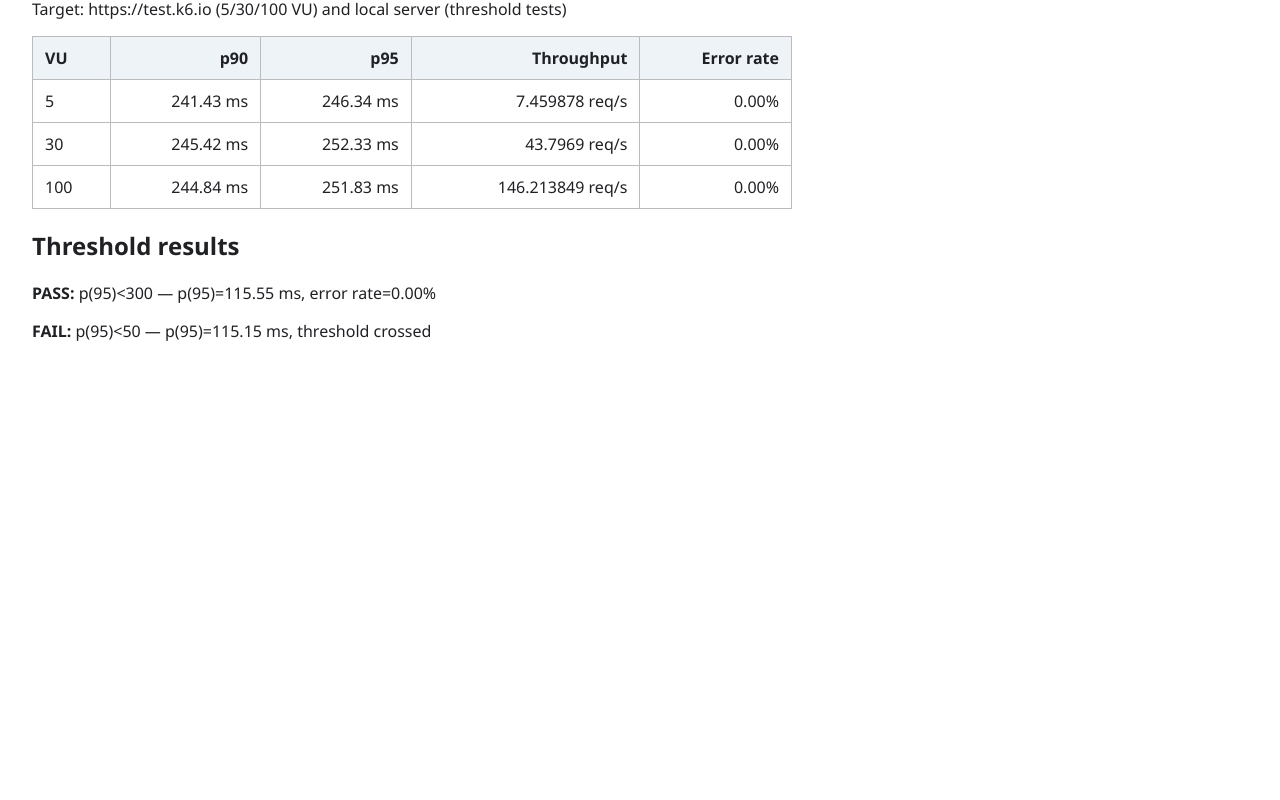
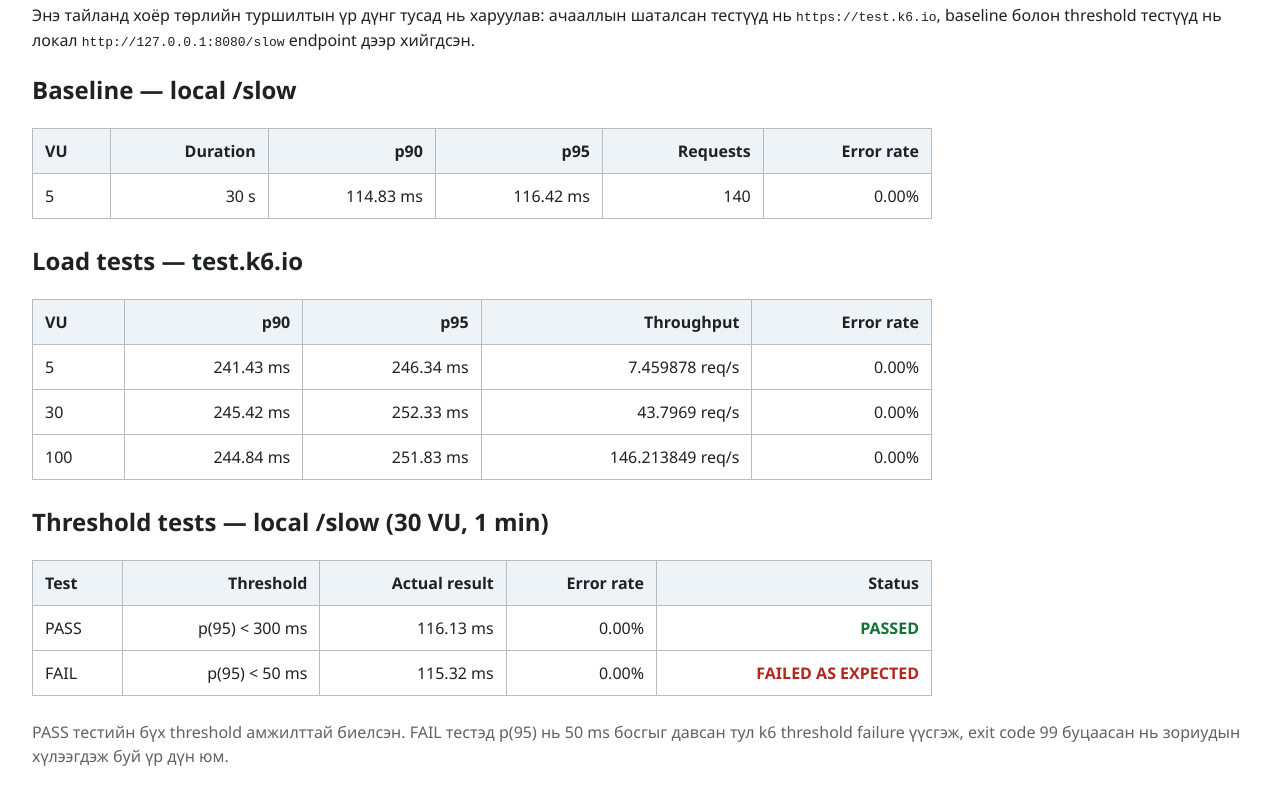
Before and after one commit to tsegmid12/F.CSA313, a website: page lab-2/summary.html in a window 1280 px wide. Shown: the part 93-893 px from the top of the page. Before the commit the page ends 800 px from the top, so only its background shows below. Drawn offline with Linux system fonts and the light colour scheme.

Commit message:
Update Lab 2 summary with latest threshold results

```diff
--- a/lab-2/summary.html
+++ b/lab-2/summary.html
@@ -2,27 +2,45 @@
 <html lang="mn">
 <head>
   <meta charset="utf-8">
+  <meta name="viewport" content="width=device-width, initial-scale=1">
   <title>Lab 2 k6 summary</title>
   <style>
-    body { font-family: Segoe UI, sans-serif; margin: 32px; color: #202124; }
+    body { font-family: Segoe UI, sans-serif; margin: 32px; color: #202124; line-height: 1.5; }
     h1 { margin-bottom: 8px; }
-    table { border-collapse: collapse; min-width: 760px; }
+    table { border-collapse: collapse; width: 100%; max-width: 900px; margin: 12px 0 24px; }
     th, td { border: 1px solid #bbb; padding: 10px 12px; text-align: right; }
     th { background: #eef3f8; }
     td:first-child, th:first-child { text-align: left; }
+    .pass { color: #137333; font-weight: 700; }
+    .fail { color: #b3261e; font-weight: 700; }
+    .note { color: #5f6368; }
   </style>
 </head>
 <body>
   <h1>k6 load test summary</h1>
-  <p>Target: https://test.k6.io (5/30/100 VU) and local server (threshold tests)</p>
+  <p>Энэ тайланд хоёр төрлийн туршилтын үр дүнг тусад нь харуулав: ачааллын шаталсан тестүүд нь <code>https://test.k6.io</code>, baseline болон threshold тестүүд нь локал <code>http://127.0.0.1:8080/slow</code> endpoint дээр хийгдсэн.</p>
+
+  <h2>Baseline — local /slow</h2>
+  <table>
+    <tr><th>VU</th><th>Duration</th><th>p90</th><th>p95</th><th>Requests</th><th>Error rate</th></tr>
+    <tr><td>5</td><td>30 s</td><td>114.83 ms</td><td>116.42 ms</td><td>140</td><td>0.00%</td></tr>
+  </table>
+
+  <h2>Load tests — test.k6.io</h2>
   <table>
     <tr><th>VU</th><th>p90</th><th>p95</th><th>Throughput</th><th>Error rate</th></tr>
     <tr><td>5</td><td>241.43 ms</td><td>246.34 ms</td><td>7.459878 req/s</td><td>0.00%</td></tr>
     <tr><td>30</td><td>245.42 ms</td><td>252.33 ms</td><td>43.7969 req/s</td><td>0.00%</td></tr>
     <tr><td>100</td><td>244.84 ms</td><td>251.83 ms</td><td>146.213849 req/s</td><td>0.00%</td></tr>
   </table>
-  <h2>Threshold results</h2>
-  <p><strong>PASS:</strong> p(95)&lt;300 — p(95)=115.55 ms, error rate=0.00%</p>
-  <p><strong>FAIL:</strong> p(95)&lt;50 — p(95)=115.15 ms, threshold crossed</p>
+
+  <h2>Threshold tests — local /slow (30 VU, 1 min)</h2>
+  <table>
+    <tr><th>Test</th><th>Threshold</th><th>Actual result</th><th>Error rate</th><th>Status</th></tr>
+    <tr><td>PASS</td><td>p(95) &lt; 300 ms</td><td>116.13 ms</td><td>0.00%</td><td class="pass">PASSED</td></tr>
+    <tr><td>FAIL</td><td>p(95) &lt; 50 ms</td><td>115.32 ms</td><td>0.00%</td><td class="fail">FAILED AS EXPECTED</td></tr>
+  </table>
+
+  <p class="note">PASS тестийн бүх threshold амжилттай биелсэн. FAIL тестэд p(95) нь 50 ms босгыг давсан тул k6 threshold failure үүсгэж, exit code 99 буцаасан нь зориудын хүлээгдэж буй үр дүн юм.</p>
 </body>
 </html>
```
